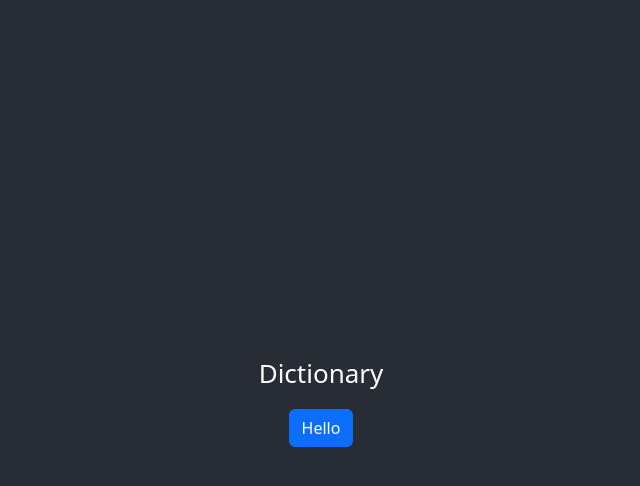
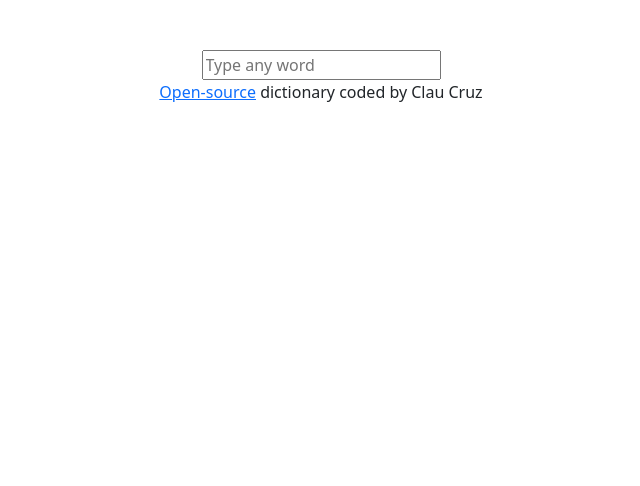
Before and after one commit to ClauCruz/react-dictionary, a React (Create React App) app: page / in a window 1280 px wide. Shown: the top 486 px of the page, without its empty margins (319-959 px from the left). Built offline with nearby package versions, Linux system fonts and the light colour scheme.

Commit message:
Created main Dictionary component for search engine

```diff
--- a/src/App.css
+++ b/src/App.css
@@ -1,38 +1,4 @@
 .App {
   text-align: center;
+  margin-top: 50px;
 }
-
-.App-logo {
-  height: 40vmin;
-  pointer-events: none;
-}
-
-@media (prefers-reduced-motion: no-preference) {
-  .App-logo {
-    animation: App-logo-spin infinite 20s linear;
-  }
-}
-
-.App-header {
-  background-color: #282c34;
-  min-height: 100vh;
-  display: flex;
-  flex-direction: column;
-  align-items: center;
-  justify-content: center;
-  font-size: calc(10px + 2vmin);
-  color: white;
-}
-
-.App-link {
-  color: #61dafb;
-}
-
-@keyframes App-logo-spin {
-  from {
-    transform: rotate(0deg);
-  }
-  to {
-    transform: rotate(360deg);
-  }
-}
--- a/src/App.js
+++ b/src/App.js
@@ -1,14 +1,20 @@
 import "./App.css";
+import Dictionary from "./Dictionary";
 
 function App() {
   return (
     <div className="App">
       <header className="App-header">
-        <p>Dictionary</p>
-        <a href="#" className="btn btn-primary">
-          Hello
-        </a>
+        <div className="container">
+          <main>
+            <Dictionary />
+          </main>
+        </div>
       </header>
+      <footer>
+        <a href="#">Open-source</a>
+        <span> dictionary coded by Clau Cruz</span>
+      </footer>
     </div>
   );
 }
--- /dev/null
+++ b/src/Dictionary.js
@@ -0,0 +1,26 @@
+import React, { useState } from "react";
+import "./App.css";
+
+export default function Dictionary() {
+  let [wordInput, setwordInput] = useState(null);
+
+  function search(event) {
+    event.preventDefault();
+  }
+
+  function handlewordInput(event) {
+    setwordInput(event.target.value);
+  }
+
+  return (
+    <div className="Dictionary">
+      <form onSubmit={search}>
+        <input
+          type={search}
+          placeholder="Type any word"
+          onChange={handlewordInput}
+        />
+      </form>
+    </div>
+  );
+}
```
